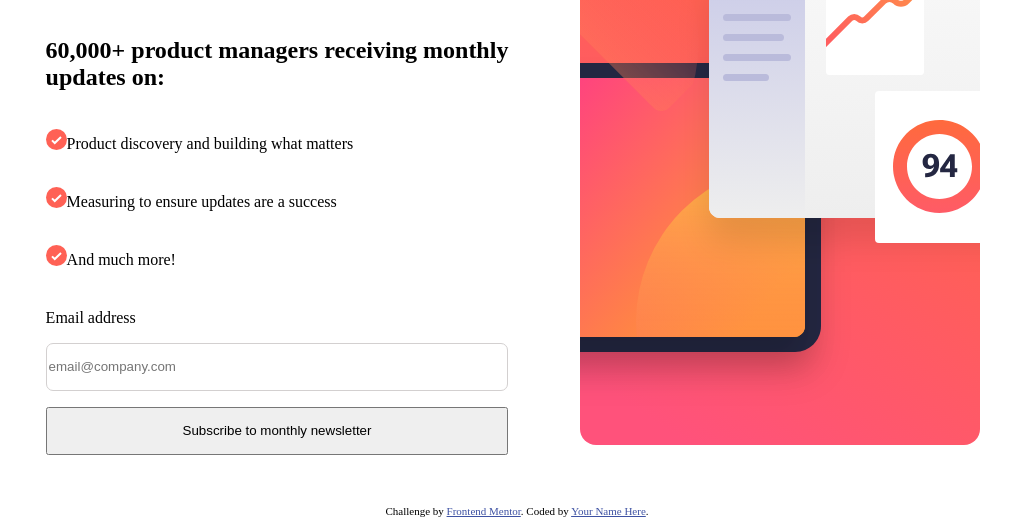
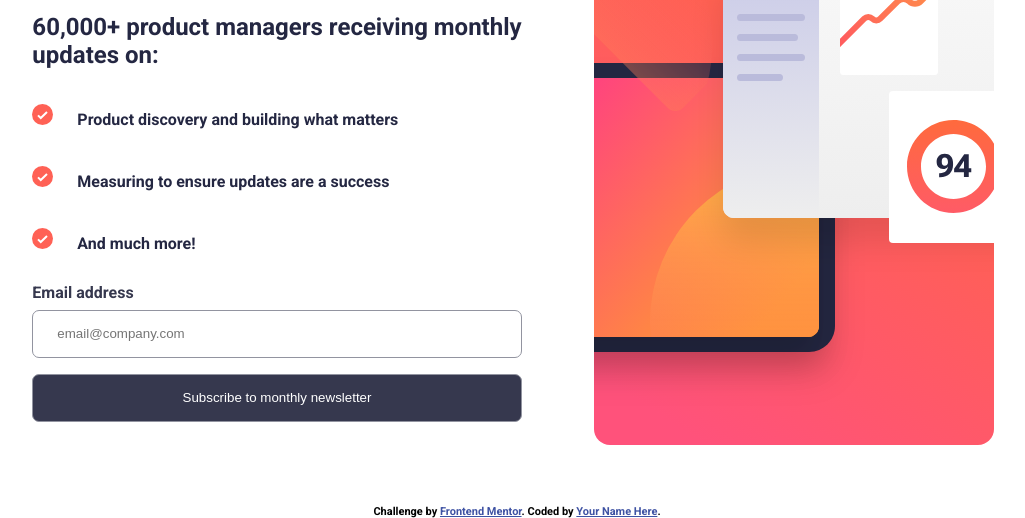
Before and after one commit to mikaelelias/newsletter-sign-up-with-success-message-main, a plain HTML site: page index.html in a window 1280 px wide. Shown: the part 284-802 px from the top of the page, without its empty margins (123-1148 px from the left). Drawn offline with Linux system fonts and the light colour scheme.

Commit message:
progress

```diff
--- a/index.html
+++ b/index.html
@@ -8,7 +8,7 @@
   <link rel="stylesheet" href="style.css">
 
 
-  <title>Frontend Mentor | Newsletter sign-up form with success message</title>
+  <title>Newsletter sign-up form with success message</title>
   <style>
     .attribution { font-size: 11px; text-align: center; }
     .attribution a { color: hsl(228, 45%, 44%); }
@@ -28,7 +28,9 @@
 
       <div class="itens">
         <div class="icons">
-          <svg xmlns="http://www.w3.org/2000/svg" width="21" height="21" viewBox="0 0 21 21"><g fill="none"><circle cx="10.5" cy="10.5" r="10.5" fill="#FF6155"/><path stroke="#FFF" stroke-width="2" d="M6 11.381 8.735 14 15 8"/></g></svg>
+          <div class="check">
+            <svg xmlns="http://www.w3.org/2000/svg" width="21" height="21" viewBox="0 0 21 21"><g fill="none"><circle cx="10.5" cy="10.5" r="10.5" fill="#FF6155"/><path stroke="#FFF" stroke-width="2" d="M6 11.381 8.735 14 15 8"/></g></svg>
+          </div>
           <p>Product discovery and building what matters</p>
         </div>
 
@@ -64,30 +66,3 @@
   </div>
 </body>
 </html>
-
-<!--
-  Stay updated!
-
-  Join 60,000+ product managers receiving monthly updates on:
-
-  Product discovery and building what matters
-  Measuring to ensure updates are a success
-  And much more!
-
-
-  email@company.com
-
-
-
-  Sign-up form end -->
-
-  <!-- Success message start
-
-  Thanks for subscribing!
-
-  A confirmation email has been sent to ash@loremcompany.com.
-  Please open it and click the button inside to confirm your subscription.
-
-  Dismiss message
-
-Success message end -->
--- a/style.css
+++ b/style.css
@@ -1,3 +1,5 @@
+@import url('https://fonts.googleapis.com/css2?family=Bebas+Neue&family=Montserrat:wght@700&family=Poppins:wght@100;400&family=Roboto+Condensed:wght@300&family=Roboto:wght@700&family=Space+Grotesk:wght@500&display=swap');
+
 * {
     box-sizing: border-box;
 }
@@ -5,6 +7,7 @@
 body {
     margin: 0 auto;
     overflow: hidden;
+    font-family: 'Roboto', sans-serif;;
 }
 
 .container {
@@ -30,26 +33,35 @@ body {
 
 .information h1 {
     font-size: 4.8rem;
+    margin-top: -0.5rem;
+    color: hsl(235, 18%, 26%);
 }
 
-.information h2 {
-    font-size: 1.5rem;
+.sub_title {
+    font-size: 1.0rem;
+    color: hsl(234, 29%, 20%);
 }
 
 .information p {
     font-size: 1rem;
-    margin-top: 1.5rem;
+    margin-top: 1.0rem;
+    align-items: center;
+    vertical-align: middle;
+    color: hsl(234, 29%, 20%);
 }
 
 .itens {
     display: flex;
     flex-direction: column;
+    vertical-align: middle;
 }
 
 .icons {
     display: flex;
     align-items: baseline;
-    align-items: center;
+    vertical-align: middle;
+    gap: 1.5rem;
+    line-height: 30px;
 }
 
 .validation {
@@ -60,16 +72,59 @@ body {
 
 }
 
+label {
+    color:hsl(235, 18%, 26%);
+    margin-top: -1rem;
+}
+
 .input-email {
+    width: 100%;
+    height: 3rem;
+    margin-top: -0.5rem;
+    border: solid 1px;
+    border-radius: 7px;
+    border-color:  hsl(231, 7%, 60%);
+    padding-left: 1.5rem;
+}
+
+.btn {
+    background-color: hsl(235, 18%, 26%);
     width: 100%;
     height: 3rem;
     border: solid 1px;
     border-radius: 7px;
-    border-color: rgb(211, 208, 208);
-
+    border-color: hsl(231, 7%, 60%);
+    color: hsl(0, 0%, 100%);
 }
 
-.btn {
-    width: 100%;
-    height: 3rem;
+@media (min-width: 1440px) {
+        .container {
+            margin-top: 3rem;
+        }
+    }
+
+@media (max-width: 980px) {
+    .container {
+        margin: 2rem;
+        margin-top: 2rem;
+        max-width: 100%;
+        max-height: 100%;
+        padding: 2rem;
+        display: flex;
+        align-items: center;
+        gap: 1rem;
+    }
+
+    .information h1 {
+        font-size: 3rem;
+        margin-top: -0.5rem;
+        color: hsl(235, 18%, 26%);
+    }
+
+    .information p {
+        font-size: 0.8rem;
+        margin-top: 1.0rem;
+        align-items: center;
+
+    }
 }
```
